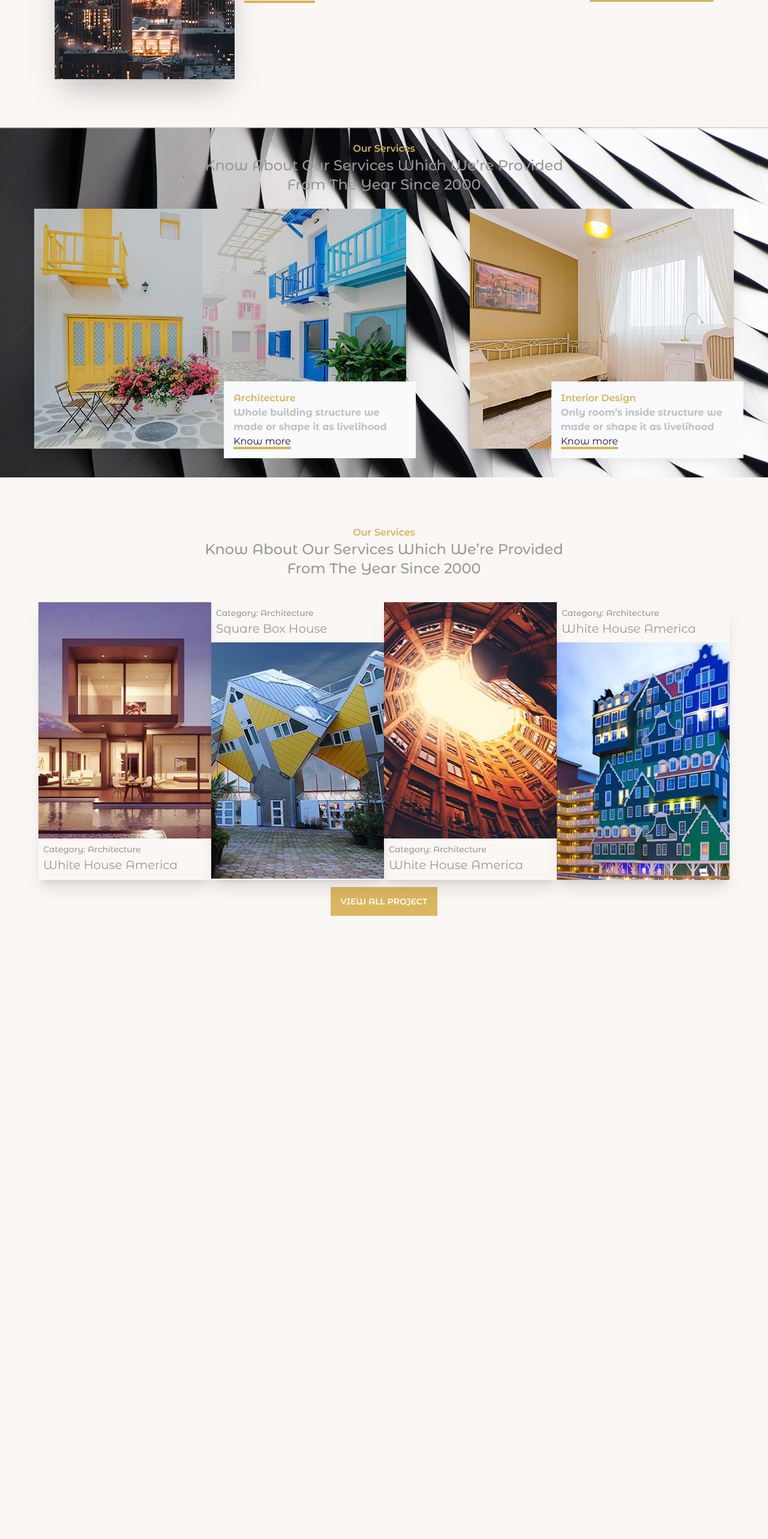
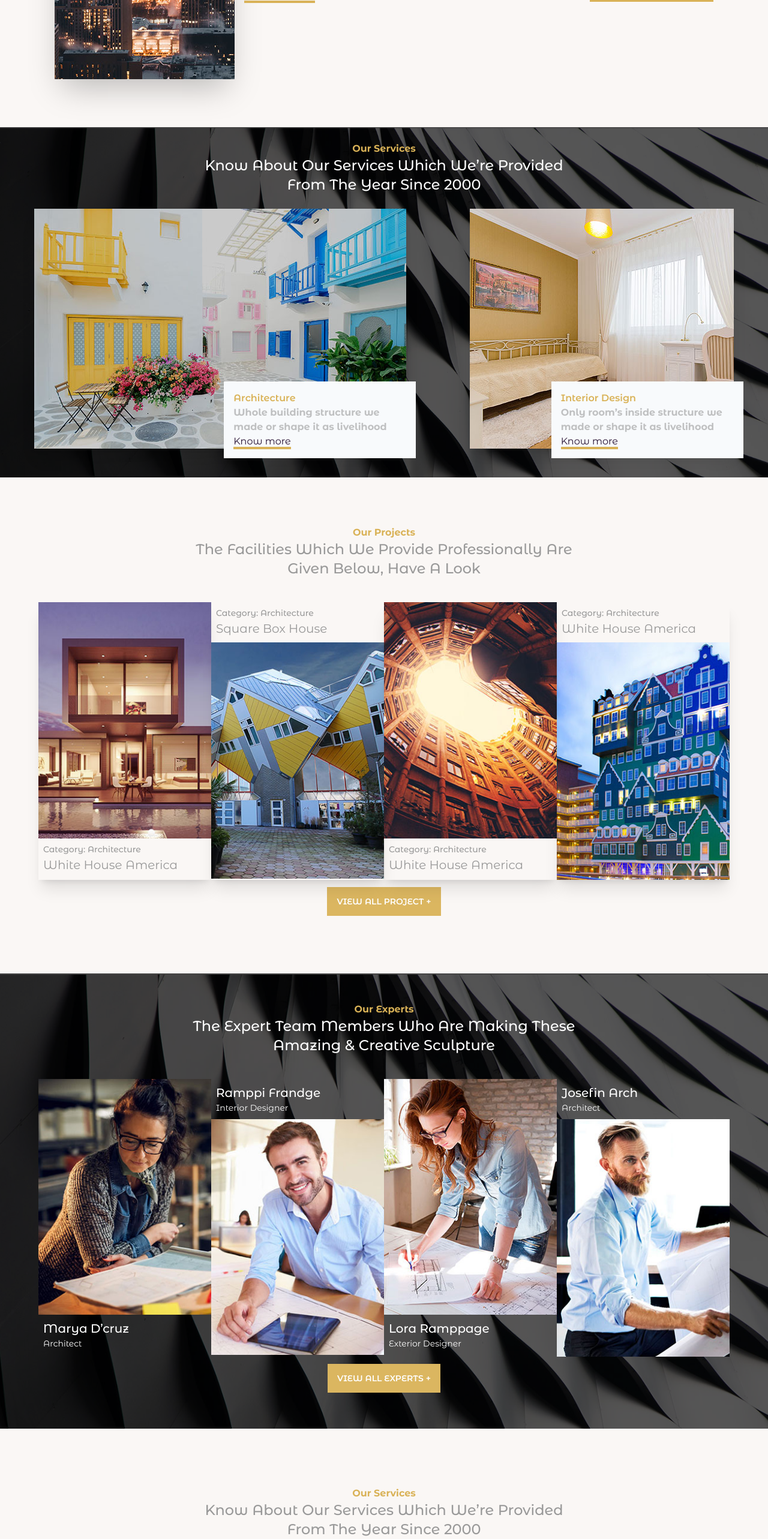
Before and after one commit to KPorus/acrhe, a React (Create React App) app: page / in a window 1280 px wide. Shown: the part 1159-3725 px from the top of the page at 60% size. Before the commit the page ends 2698 px from the top, so only its background shows below. Built offline with nearby package versions, Linux system fonts and the light colour scheme.

Commit message:
experts'

```diff
--- a/src/App.css
+++ b/src/App.css
@@ -193,3 +193,47 @@
   -ms-border-radius: 0 !important;
   -o-border-radius: 0 !important;
 }
+
+.servicebanner
+{
+  background: url("./images/expert-1.jpg");
+  background-position: center;
+  background-repeat: no-repeat;
+  background-size: cover;
+  position: relative;
+  z-index: 1;
+}
+
+.servicebanner::after
+{
+  position: absolute;
+  content: "";
+  width: 100%;
+  height: 100%;
+  left: 0;
+  top: 0;
+  background-color:rgb(0 0 0 / 66%);
+  z-index: -1;
+}
+
+.expert
+{
+  background: url("./images/services.jpg");
+  background-position: center;
+  background-repeat: no-repeat;
+  background-size: cover;
+  position: relative;
+  z-index: 1;
+}
+
+.expert::after
+{
+  position: absolute;
+  content: "";
+  width: 100%;
+  height: 100%;
+  left: 0;
+  top: 0;
+  background-color:rgb(0 0 0 / 66%);
+  z-index: -1;
+}
--- /dev/null
+++ b/src/component/BlogSection.jsx
@@ -0,0 +1,17 @@
+import React from "react";
+const BlogSection = () => {
+  return (
+    <div>
+      <div className='text-center w-1/2 mx-auto '>
+        <h5 className='text-[1rem] font-bold text-[#d9b257]'>
+          Our Services
+        </h5>
+        <p className='text-sm md:text-2xl font-medium text-[#999]'>
+          Know About Our Services Which We’re Provided From The Year Since 2000
+        </p>
+      </div>
+    </div>
+  );
+};
+
+export default BlogSection;
--- a/src/component/CommonHead.jsx
+++ /dev/null
@@ -1,14 +0,0 @@
-import React from "react";
-
-const CommonHead = () => {
-  return (
-    <div className='text-center w-1/2 mx-auto '>
-      <h5 className='text-[1rem] font-semibold text-[#d9b257]'>Our Services</h5>
-      <p className='text-sm md:text-2xl font-medium text-[#999]'>
-        Know About Our Services Which We’re Provided From The Year Since 2000
-      </p>
-    </div>
-  );
-};
-
-export default CommonHead;
--- /dev/null
+++ b/src/component/ExpertSection.jsx
@@ -0,0 +1,85 @@
+import React from "react";
+import img4 from "../images/expert5.jpg";
+import img1 from "../images/expert2.jpg";
+import img2 from "../images/expert3.jpg";
+import img3 from "../images/expert4.jpg";
+import { Link } from "react-router-dom";
+
+const ExpertSection = () => {
+  return (
+    <div className='expert py-12 my-24'>
+      <div className='text-center w-1/2 mx-auto'>
+        <h5 className='text-[1rem] font-bold text-[#d9b257]'>Our Experts</h5>
+        <p className='text-sm md:text-2xl font-medium text-[#ffff]'>
+          The Expert Team Members Who Are Making These Amazing & Creative
+          Sculpture
+        </p>
+      </div>
+
+      <div className='grid sm:grid-cols-2 grid-cols-1 lg:flex justify-center justify-items-center gap-4 lg:gap-0 mt-10'>
+        <div className='w-72  projectPart'>
+          <figure className='relative'>
+            <img src={img1} alt='project' />
+            <h4 className='absolute top-1/2 left-1/3 text-white imgText'>
+              Our Expert
+            </h4>
+          </figure>
+          <div className=' projectText  p-2 text-[#ffff]'>
+            <h2 className='font-medium text-[20px]'>Marya D’cruz</h2>
+            <p className='text-[14px]'>Architect</p>
+            <div className='card-actions justify-end'></div>
+          </div>
+        </div>
+
+        <div className='w-72  projectPart2'>
+          <div className='projectText p-2 text-[#ffff]'>
+            <h2 className='font-medium text-[20px]'>Ramppi Frandge</h2>
+            <p className='text-[14px]'>Interior Designer</p>
+          </div>
+          <figure>
+            <img src={img2} alt='project' />
+            <h4 className='absolute top-1/2 left-1/3 text-white imgText'>
+              Our Expert
+            </h4>
+          </figure>
+        </div>
+
+        <div className=' w-72  projectPart'>
+          <figure>
+            <img src={img3} alt='project' />
+            <h4 className='absolute top-1/2 left-1/3 text-white imgText'>
+              Our Expert
+            </h4>
+          </figure>
+          <div className='projectText p-2 text-[#ffff]'>
+            <h2 className='font-medium text-[20px]'>Lora Ramppage</h2>
+            <p className='text-[14px]'>Exterior Designer</p>
+            <div className='card-actions justify-end'></div>
+          </div>
+        </div>
+
+        <div className='w-72  projectPart2'>
+          <div className='projectText p-2 text-[#ffff]'>
+            <h2 className='font-medium text-[20px]'>Josefin Arch</h2>
+            <p className='text-[14px]'>Architect</p>
+          </div>
+          <figure>
+            <img src={img4} alt='project' />
+            <h4 className='absolute top-1/2 left-1/3 text-white imgText'>
+              Our Expert
+            </h4>
+          </figure>
+        </div>
+      </div>
+        <div className='flex justify-center my-3'>
+          <Link
+            className='btn text-[#ffffff] bg-[#d9b257] border-0'
+            to='/project'>
+            View All Experts  +
+          </Link>
+        </div>
+    </div>
+  );
+};
+
+export default ExpertSection;
--- a/src/component/Home/Home.js
+++ b/src/component/Home/Home.js
@@ -4,6 +4,8 @@ import Banner from "../Banner/Banner";
 import AboutSection from "../AboutSection";
 import ServicesSection from "../ServicesSection";
 import ProjectSection from "../ProjectSection";
+import BlogSection from "../BlogSection";
+import ExpertSection from "../ExpertSection";
 const Header = () => {
   return (
     <div>
@@ -11,6 +13,8 @@ const Header = () => {
       <AboutSection></AboutSection>
       <ServicesSection></ServicesSection>
       <ProjectSection></ProjectSection>
+      <ExpertSection></ExpertSection>
+      <BlogSection></BlogSection>
     </div>
   );
 };
--- a/src/component/ProjectSection.jsx
+++ b/src/component/ProjectSection.jsx
@@ -1,5 +1,4 @@
 import React from "react";
-import CommonHead from "./CommonHead";
 import img1 from "../images/project-1.jpg";
 import img2 from "../images/project-2.jpg";
 import img3 from "../images/project-3.jpg";
@@ -9,16 +8,25 @@ import { Link } from "react-router-dom";
 const ProjectSection = () => {
   return (
     <div className='container mx-auto'>
-      <CommonHead></CommonHead>
+      <div className='text-center w-1/2 mx-auto '>
+        <h5 className='text-[1rem] font-bold text-[#d9b257]'>
+          Our Projects
+        </h5>
+        <p className='text-sm md:text-2xl font-medium text-[#999]'>
+        The Facilities Which We Provide Professionally Are Given Below, Have A Look
+        </p>
+      </div>
       <div className='grid sm:grid-cols-2 grid-cols-1 lg:flex justify-center justify-items-center gap-4 lg:gap-0 mt-10'>
         <div className='w-72 shadow-xl projectPart'>
-          <figure className="relative">
-            <img  src={img1} alt="project" />
-            <h4 className="absolute top-1/2 left-1/3 text-white imgText">Full project</h4>
+          <figure className='relative'>
+            <img src={img1} alt='project' />
+            <h4 className='absolute top-1/2 left-1/3 text-white imgText'>
+              Full project
+            </h4>
           </figure>
           <div className=' projectText  p-2 text-[#999999]'>
             <h2 className='font-medium text-[14px]'>Category: Architecture</h2>
-            <p className="text-[20px]">White House America</p>
+            <p className='text-[20px]'>White House America</p>
             <div className='card-actions justify-end'></div>
           </div>
         </div>
@@ -26,22 +34,26 @@ const ProjectSection = () => {
         <div className='w-72 shadow-xl projectPart2'>
           <div className='projectText p-2 text-[#999999]'>
             <h2 className='font-medium text-[14px]'>Category: Architecture</h2>
-            <p className="text-[20px]">Square Box House</p>
+            <p className='text-[20px]'>Square Box House</p>
           </div>
           <figure>
-            <img src={img2} alt="project" />
-            <h4 className="absolute top-1/2 left-1/3 text-white imgText">Full project</h4>
+            <img src={img2} alt='project' />
+            <h4 className='absolute top-1/2 left-1/3 text-white imgText'>
+              Full project
+            </h4>
           </figure>
         </div>
 
         <div className=' w-72 shadow-xl projectPart'>
           <figure>
-            <img src={img3} alt="project" />
-            <h4 className="absolute top-1/2 left-1/3 text-white imgText">Full project</h4>
+            <img src={img3} alt='project' />
+            <h4 className='absolute top-1/2 left-1/3 text-white imgText'>
+              Full project
+            </h4>
           </figure>
           <div className='projectText p-2 text-[#999999]'>
             <h2 className='font-medium text-[14px]'>Category: Architecture</h2>
-            <p className="text-[20px]">White House America</p>
+            <p className='text-[20px]'>White House America</p>
             <div className='card-actions justify-end'></div>
           </div>
         </div>
@@ -49,16 +61,22 @@ const ProjectSection = () => {
         <div className='w-72 shadow-xl projectPart2'>
           <div className='projectText p-2 text-[#999999]'>
             <h2 className='font-medium text-[14px]'>Category: Architecture</h2>
-            <p className="text-[20px]">White House America</p>
+            <p className='text-[20px]'>White House America</p>
           </div>
           <figure>
-            <img src={img4} alt="project" />
-            <h4 className="absolute top-1/2 left-1/3 text-white imgText">Full project</h4>
+            <img src={img4} alt='project' />
+            <h4 className='absolute top-1/2 left-1/3 text-white imgText'>
+              Full project
+            </h4>
           </figure>
         </div>
       </div>
-      <div className="flex justify-center my-3">
-      <Link className="btn text-[#ffffff] bg-[#d9b257] border-0" to="/project">View All project</Link>
+      <div className='flex justify-center my-3'>
+        <Link
+          className='btn text-[#ffffff] bg-[#d9b257] border-0'
+          to='/project'>
+          View All project +
+        </Link>
       </div>
     </div>
   );
--- a/src/component/ServicesSection.jsx
+++ b/src/component/ServicesSection.jsx
@@ -1,5 +1,4 @@
 import React from "react";
-import CommonHead from "./CommonHead";
 import "../App.css";
 import img from "../images/services.jpg";
 import img1 from "../images/service-1.jpg";
@@ -30,18 +29,30 @@ const ServicesSection = () => {
           backgroundSize: "cover",
         }}>
         <div>
-          <CommonHead></CommonHead>
+          <div className='text-center w-1/2 mx-auto '>
+            <h5 className='text-[1rem] font-bold text-[#d9b257]'>
+              Our Services
+            </h5>
+            <p className='text-sm md:text-2xl font-medium text-[#ffff]'>
+              Know About Our Services Which We’re Provided From The Year Since
+              2000
+            </p>
+          </div>
         </div>
         <div className='flex flex-col lg:flex-row justify-evenly gap-12 py-6 '>
           {serviceBanner.map((items) => (
             <div className='flex relative shadow-xl'>
-              <figure className="">
+              <figure className=''>
                 <img src={items.img} alt='service' className='sm:w-full' />
               </figure>
-              <div className="absolute w-80 bg-slate-50 bottom-0 lg:-bottom-4 lg:-right-4 p-4 ">
-                <h1 className="text-[#d9b257] font-semibold">{items.head}</h1>
-                <p className="text-[#9999] font-bold">{items.body}</p>
-                <Link to="/project" className="text-center border-b-4 border-[#d9b257]">Know more</Link>
+              <div className='absolute w-80 bg-slate-50 bottom-0 lg:-bottom-4 lg:-right-4 p-4 '>
+                <h1 className='text-[#d9b257] font-semibold'>{items.head}</h1>
+                <p className='text-[#9999] font-bold'>{items.body}</p>
+                <Link
+                  to='/project'
+                  className='text-center border-b-4 border-[#d9b257]'>
+                  Know more
+                </Link>
               </div>
             </div>
           ))}
```
